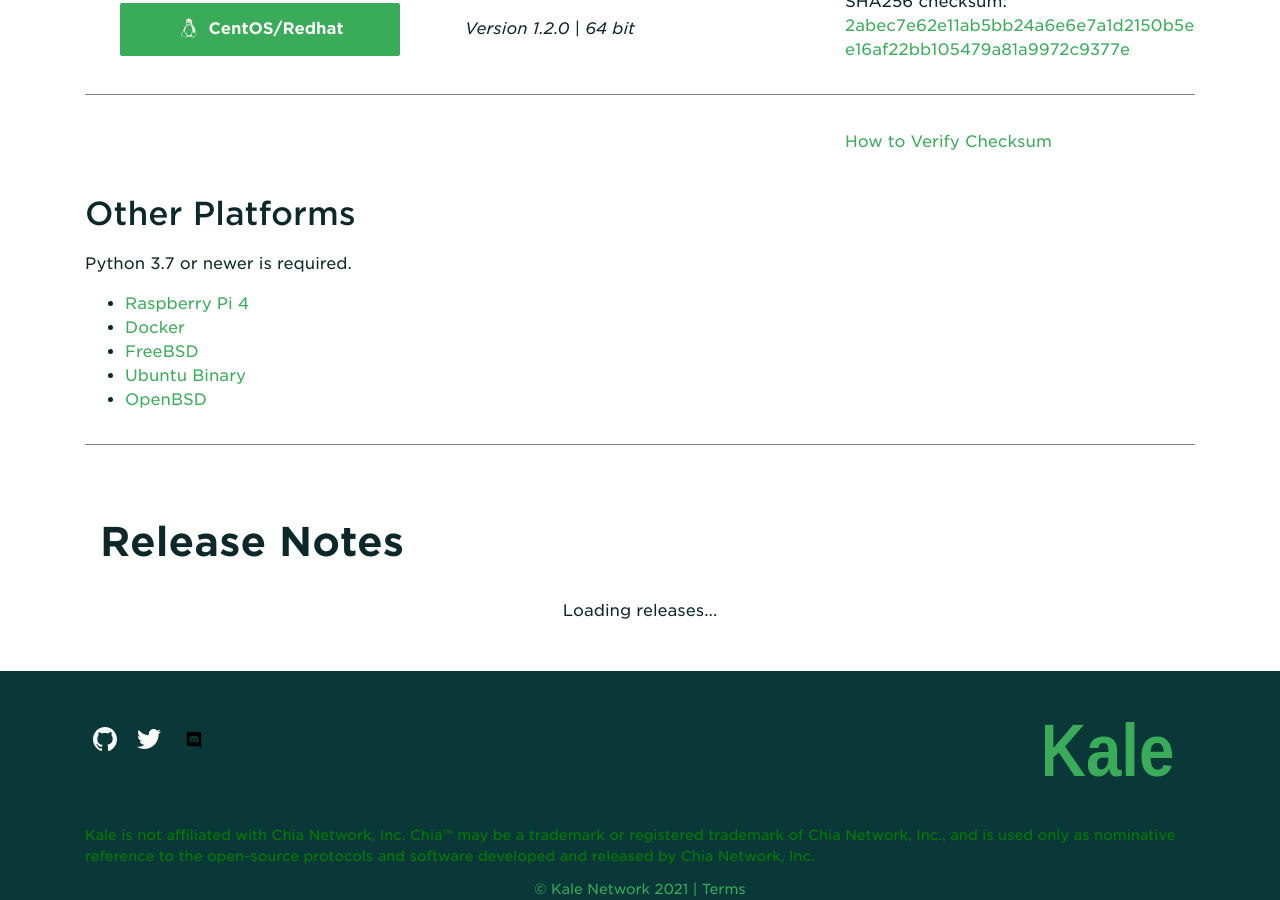
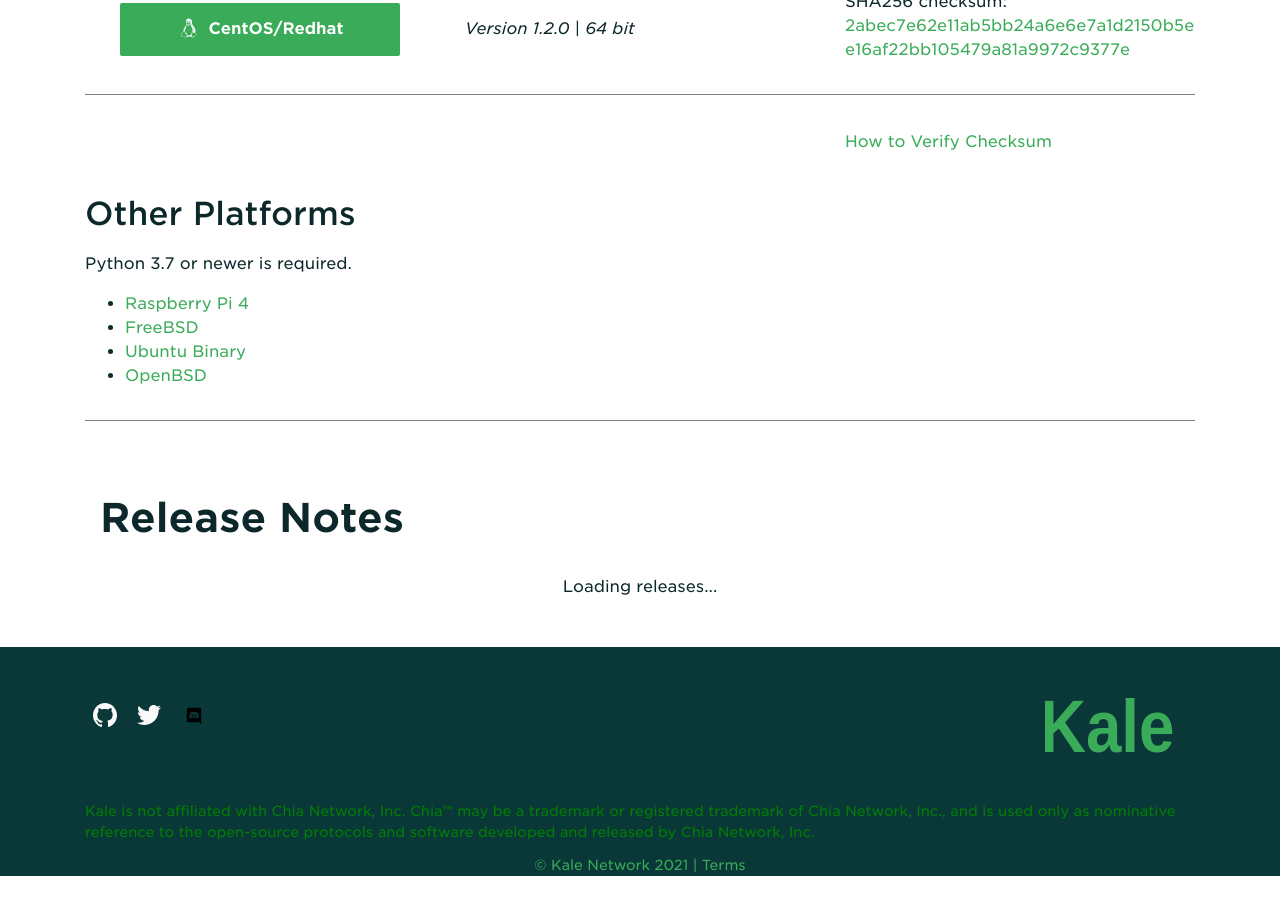
Before and after one commit to Kale-Network/kale-network.github.io, a Jekyll site: the page built from download/index.md, in a window 1280 px wide and 900 px high, scrolled down 1029 px. Built offline with Jekyll 4.4.1, drawn with Linux system fonts in a browser that asks for light colours; after the commit the page ends 1905 px from its top, so only the background shows below that.

Commit message:
revise download link and home page;

```diff
--- a/_layouts/download.html
+++ b/_layouts/download.html
@@ -20,7 +20,7 @@ layout: default
     </div>
     <div class="row">
         <div class="col-sm-4 center">
-            <a href="https://download.kalenetwork.org/latest/Setup-Win64.exe" target="_blank" rel="noreferrer noopener" class="btn btn-lg d-block mt-2 mb-2"><img src="/assets/icons/windows_logo.svg">{{ strings.download_windows_button }}</a>
+            <a href="https://github.com/Kale-Network/kale-blockchain/releases" target="_blank" rel="noreferrer noopener" class="btn btn-lg d-block mt-2 mb-2"><img src="/assets/icons/windows_logo.svg">{{ strings.download_windows_button }}</a>
         </div>
         <div class="col-sm-4 center">
             <div>
@@ -36,7 +36,7 @@ layout: default
     <hr>
     <div class="row">
         <div class="col-sm-4 center">
-            <a href="https://download.chia.net/latest/Setup-MacOS.dmg" target="_blank" rel="noreferrer noopener" class="btn btn-lg d-block mt-2 mb-2"><img src="/assets/icons/apple_logo.svg">{{ strings.download_macosintel_button }}</a>
+            <a href="https://github.com/Kale-Network/kale-blockchain/releases" target="_blank" rel="noreferrer noopener" class="btn btn-lg d-block mt-2 mb-2"><img src="/assets/icons/apple_logo.svg">{{ strings.download_macosintel_button }}</a>
         </div>
         <div class="col-sm-4 center">
             <div>
@@ -51,7 +51,7 @@ layout: default
     </div>
     <div class="row">
         <div class="col-sm-4 center">
-            <a href="https://download.chia.net/latest/Setup-MacOS-arm64.dmg" target="_blank" rel="noreferrer noopener" class="btn btn-lg d-block mt-2 mb-2"><img src="/assets/icons/apple_logo.svg">{{ strings.download_macosm1_button }}</a>
+            <a href="https://github.com/Kale-Network/kale-blockchain/releases" target="_blank" rel="noreferrer noopener" class="btn btn-lg d-block mt-2 mb-2"><img src="/assets/icons/apple_logo.svg">{{ strings.download_macosm1_button }}</a>
         </div>
         <div class="col-sm-4 center">
             <div>
@@ -67,7 +67,7 @@ layout: default
     <hr>
     <div class="row">
         <div class="col-sm-4 center">
-            <a href="https://download.chia.net/latest/x86_64-Ubuntu-gui" target="_blank" rel="noreferrer noopener" class="btn btn-lg d-block mt-2 mb-2"><img src="/assets/icons/linux_tux_logo.svg">{{ strings.download_debian_button }}</a>
+            <a href="https://github.com/Kale-Network/kale-blockchain/releases" target="_blank" rel="noreferrer noopener" class="btn btn-lg d-block mt-2 mb-2"><img src="/assets/icons/linux_tux_logo.svg">{{ strings.download_debian_button }}</a>
         </div>
         <div class="col-sm-4 center">
             <div>
@@ -82,7 +82,7 @@ layout: default
     </div>
     <div class="row">
         <div class="col-sm-4 center">
-            <a href="https://download.chia.net/latest/ARM64-Ubuntu-gui" target="_blank" rel="noreferrer noopener" class="btn btn-lg d-block mt-2 mb-2"><img src="/assets/icons/linux_tux_logo.svg">{{ strings.download_debianarm_button }}</a>
+            <a href="https://github.com/Kale-Network/kale-blockchain/releases" target="_blank" rel="noreferrer noopener" class="btn btn-lg d-block mt-2 mb-2"><img src="/assets/icons/linux_tux_logo.svg">{{ strings.download_debianarm_button }}</a>
         </div>
         <div class="col-sm-4 center">
             <div>
@@ -97,7 +97,7 @@ layout: default
     </div>
     <div class="row">
         <div class="col-sm-4 center">
-            <a href="https://download.chia.net/latest/x86_64-Redhat-gui" target="_blank" rel="noreferrer noopener" class="btn btn-lg d-block mt-2 mb-2"><img src="/assets/icons/linux_tux_logo.svg">{{ strings.download_centosfedora_button }}</a>
+            <a href="https://github.com/Kale-Network/kale-blockchain/releases" target="_blank" rel="noreferrer noopener" class="btn btn-lg d-block mt-2 mb-2"><img src="/assets/icons/linux_tux_logo.svg">{{ strings.download_centosfedora_button }}</a>
         </div>
         <div class="col-sm-4 center">
             <div>
@@ -126,7 +126,7 @@ layout: default
             <p>Python 3.7 or newer is required.</p>
             <ul>
                 <li><a href="https://github.com/Kale-Network/kale-blockchain/wiki/Raspberry-Pi" target="_blank">Raspberry Pi 4</a></li>
-                <li><a href="https://github.com/orgs/Chia-Network/packages/container/package/chia" target="_blank">Docker</a></li>
+                <!-- <li><a href="https://github.com/orgs/Chia-Network/packages/container/package/chia" target="_blank">Docker</a></li> -->
                 <li><a href="https://github.com/Kale-Network/kale-blockchain/wiki/FreeBSD-Install" target="_blank">FreeBSD</a></li>
                 <li><a href="https://github.com/Kale-Network/kale-blockchain/wiki/Ubuntu-Binary-Install" target="_blank">Ubuntu Binary</a></li>
                 <li><a href="https://github.com/Kale-Network/kale-blockchain/wiki/OpenBSD-Install" target="_blank">OpenBSD</a></li>
```
Also changed, not shown: _data/strings.yml (+9 -9 lines).
